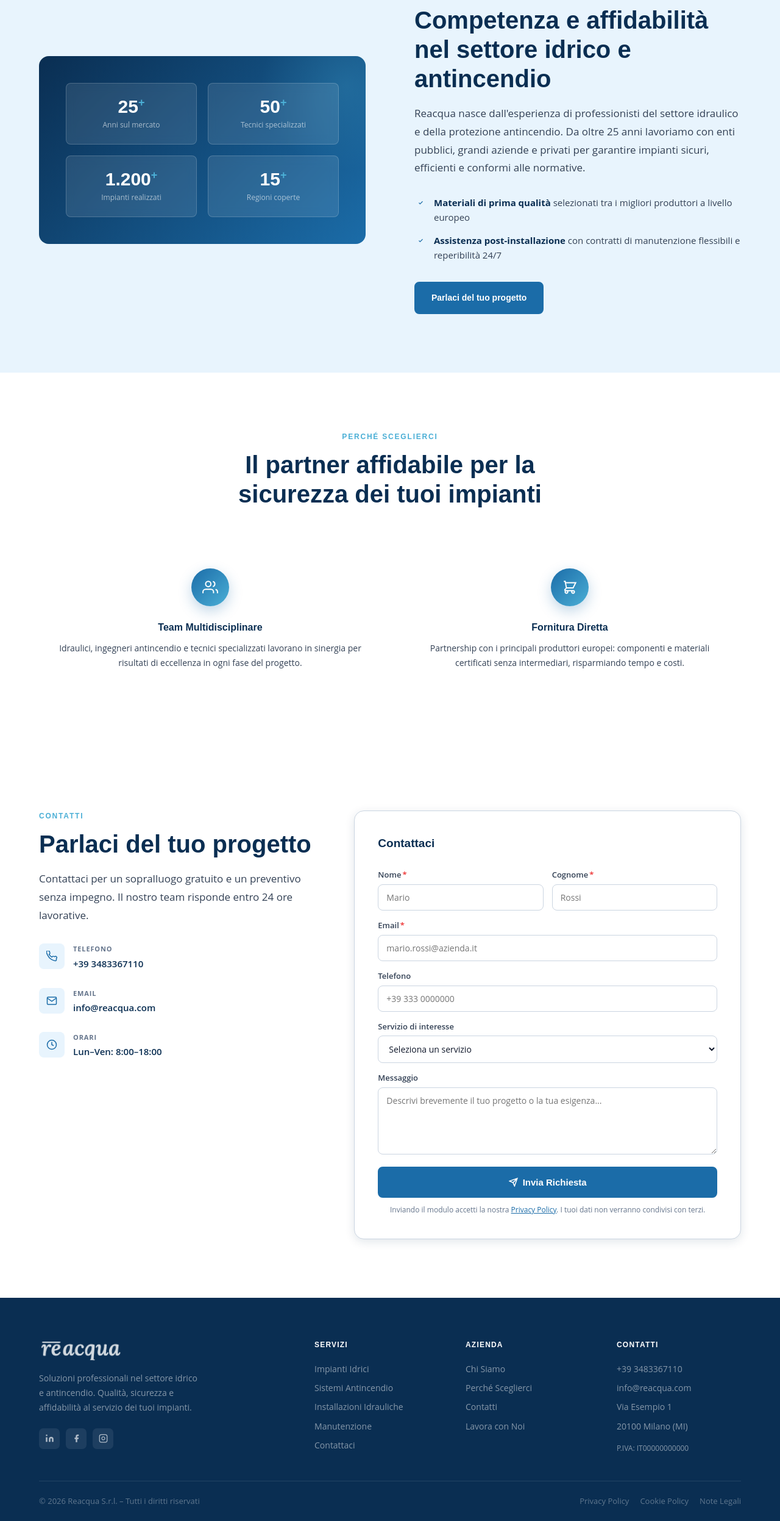
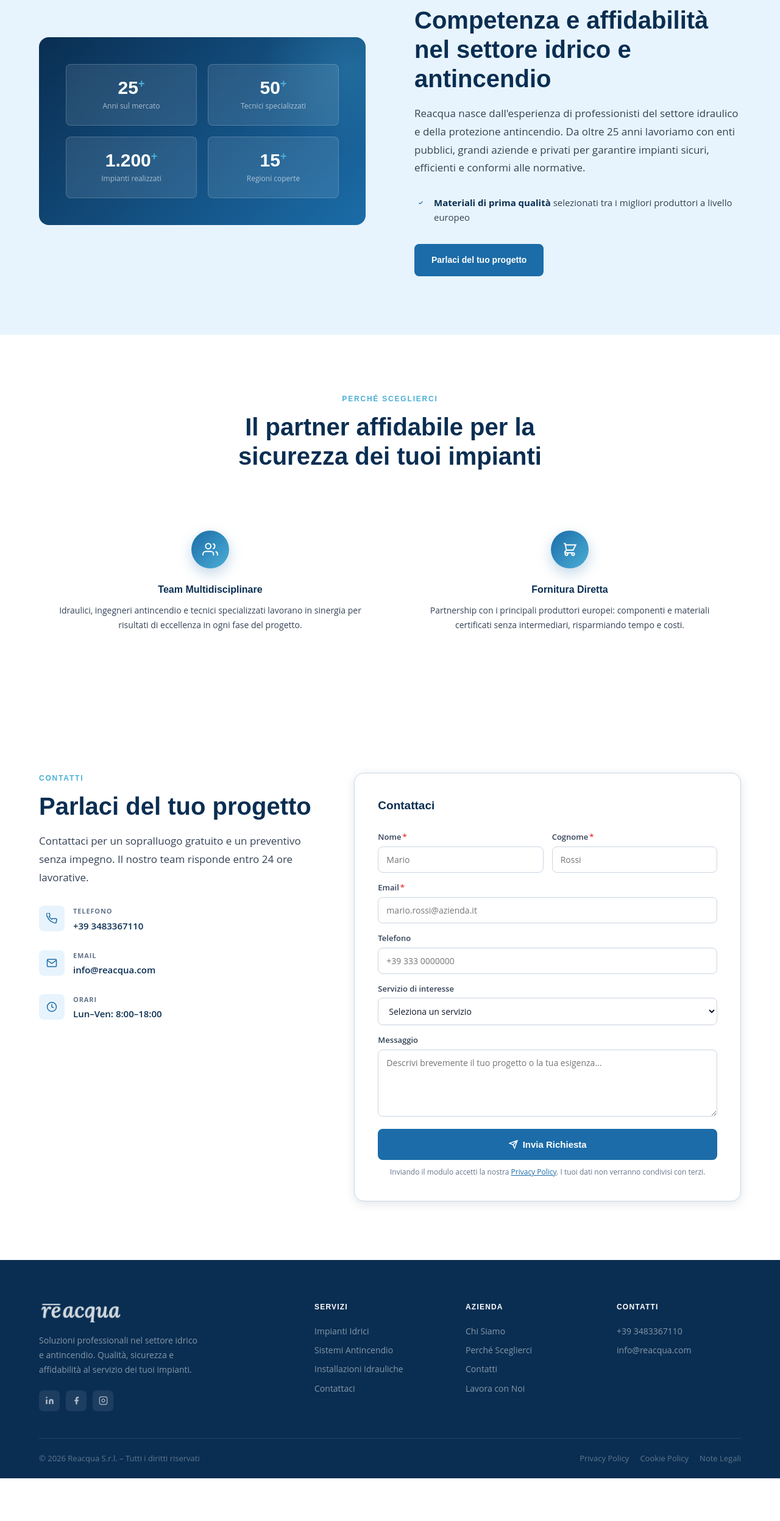
Before and after one commit to raibin2/sito-pa, a website: page index.html in a window 1280 px wide. Shown: the part 1285-3779 px from the top of the page at 61% size. After the commit the page ends 3709 px from the top, so only its background shows below. Drawn offline with nearby package versions, Linux system fonts and the light colour scheme.

Commit message:
Remove post-installation assistance and footer placeholder details

```diff
--- a/index.html
+++ b/index.html
@@ -582,10 +582,6 @@
             <div class="about-dot" aria-hidden="true"><svg viewBox="0 0 24 24" fill="none" stroke="currentColor" stroke-width="3"><path d="M20 6L9 17l-5-5"/></svg></div>
             <p><strong>Materiali di prima qualità</strong> selezionati tra i migliori produttori a livello europeo</p>
           </li>
-          <li class="about-item">
-            <div class="about-dot" aria-hidden="true"><svg viewBox="0 0 24 24" fill="none" stroke="currentColor" stroke-width="3"><path d="M20 6L9 17l-5-5"/></svg></div>
-            <p><strong>Assistenza post-installazione</strong> con contratti di manutenzione flessibili e reperibilità 24/7</p>
-          </li>
         </ul>
 
         <div style="margin-top:32px;" class="r d4">
@@ -750,7 +746,6 @@
           <a href="#servizi">Impianti Idrici</a>
           <a href="#servizi">Sistemi Antincendio</a>
           <a href="#servizi">Installazioni Idrauliche</a>
-          <a href="#servizi">Manutenzione</a>
           <a href="#contatti">Contattaci</a>
         </nav>
       </div>
@@ -770,9 +765,6 @@
         <div class="footer-links">
           <a href="tel:+39 3483367110">+39 3483367110</a>
           <a href="mailto:info@reacqua.com">info@reacqua.com</a>
-          <span>Via Esempio 1</span>
-          <span>20100 Milano (MI)</span>
-          <span style="margin-top:6px;font-size:12px;">P.IVA: IT00000000000</span>
         </div>
       </div>
     </div>
```
